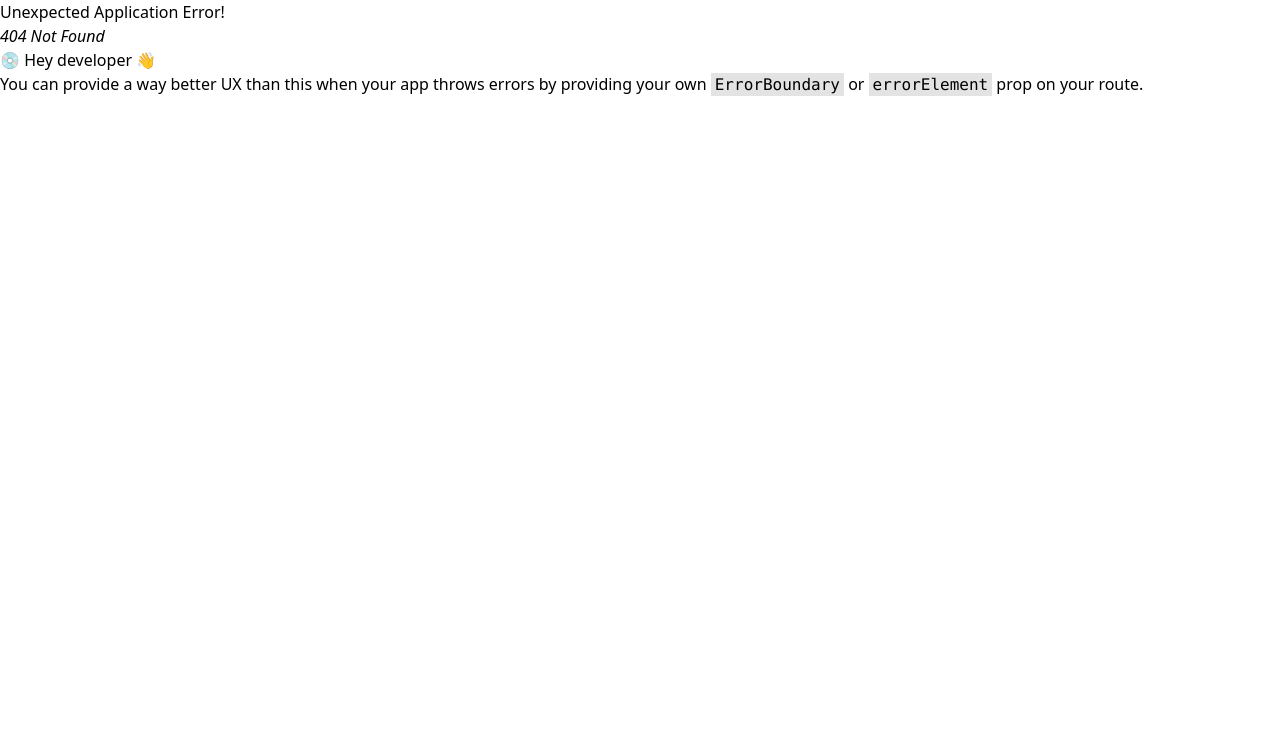
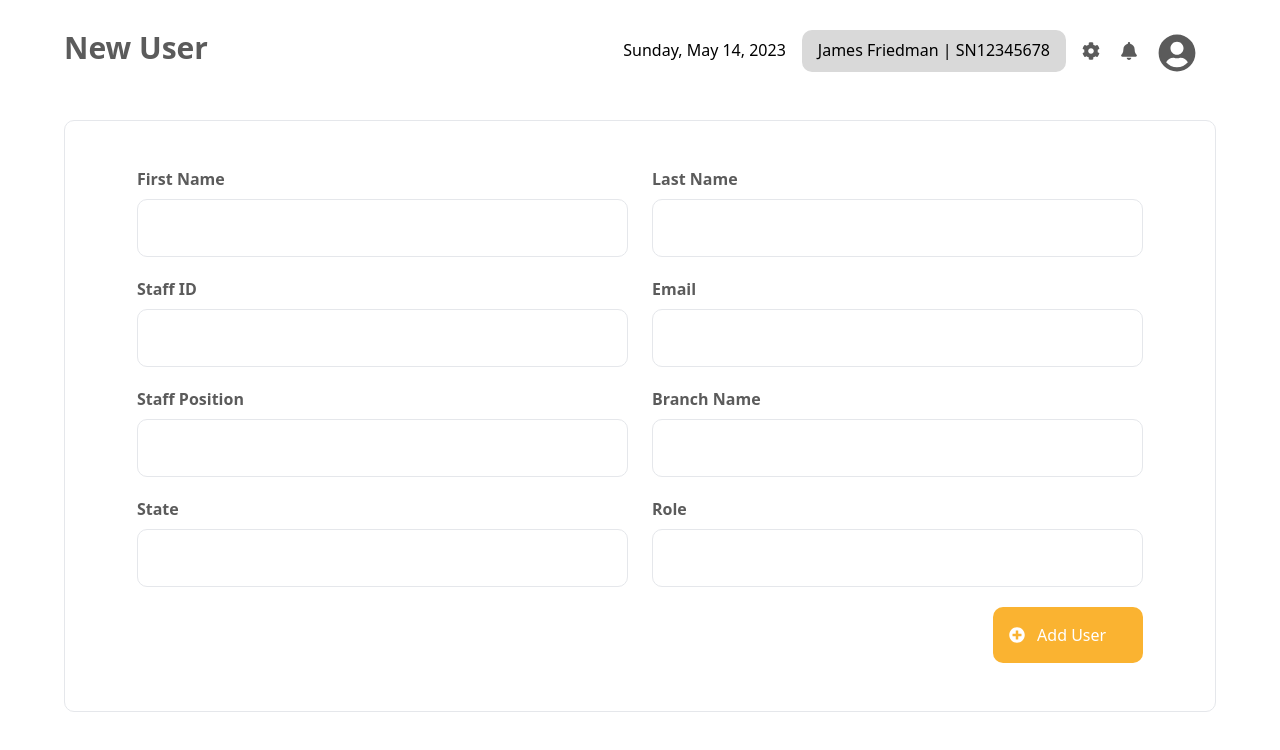
Before and after one commit to devdodo/first-procurement, a React (Create React App) app: page /admin in a window 1280 px wide. Before the commit this address had no page. Shown: the top 750 px of the page. Built offline with nearby package versions, Linux system fonts and the light colour scheme.

Commit message:
addItems logic created and Admin page created

```diff
--- a/src/App.css
+++ b/src/App.css
@@ -1,47 +1,66 @@
-.bg-primary{
-  background-color: #00305D;
+.bg-primary {
+	background-color: #00305d;
 }
 
-.bg-secondary{
-  background-color: #FAB331;
+.bg-secondary {
+	background-color: #fab331;
 }
 
-.bg-secondary:hover{
-  background-color: #F9A100;
+.bg-secondary:hover {
+	background-color: #f9a100;
 }
 
-.text-secondary{
-  color: #FAB331;
+.text-secondary {
+	color: #fab331;
 }
 
-.active{
-  background-color: #FAB331;
+.active {
+	background-color: #fab331;
 }
 
-.width-main{
+.width-main {
 	width: 100%;
 }
 
-.w-card{
+.w-card {
 	width: 23%;
 }
 
-.border-rounded{
+.border-rounded {
 	border-radius: 10px;
 }
 
-th, td{
+th,
+td {
 	padding: 11px;
 }
 
-.side-nav-height{
+.side-nav-height {
 	height: 85%;
 }
 
-.input-width{
+.input-width {
 	width: 550px;
 }
 
-.w-textarea{
+.w-textarea {
 	max-width: 820px;
 }
+
+.w-items {
+	max-width: 820px;
+}
+
+.error {
+	color: red;
+}
+
+.container {
+	width: 90%;
+	margin: auto;
+	margin-top: 30px;
+}
+
+.btn {
+	width: 150px;
+}
--- a/src/components/AddItems.jsx
+++ b/src/components/AddItems.jsx
@@ -1,56 +1,191 @@
-import React from 'react'
-import { FaPlusCircle } from 'react-icons/fa'
-import AddButton from './AddButton'
+import React from 'react';
+import { FaPlusCircle } from 'react-icons/fa';
+import AddButton from './AddButton';
+import { useState } from 'react';
 
 const AddItems = () => {
+	//Item list
+	const [item, setItem] = useState('');
+	const [quantity, setQuantity] = useState('');
+
+	//Error State
+	const [itemError, setitemError] = useState('');
+	const [quantityError, setQuantityError] =
+		useState('');
+
+	const onChangeItem = (e) => {
+		setItem(e.target.value);
+	};
+	const onChangeQuantity = (e) => {
+		setQuantity(e.target.value);
+	};
+
+	//state of items_quant
+	const [items, setitems] = useState([]);
+
+	const onClickAddItem = (e) => {
+		e.preventDefault();
+		console.log('click');
+
+		//Convert quantity from string to integer
+		const quantityInt = parseFloat(quantity);
+
+		//Error Handling
+		if (item === '') {
+			setitemError('Please enter a valid item!');
+			return;
+		} else setitemError('');
+
+		if (isNaN(quantityInt) || quantityInt < 1) {
+			setQuantityError(
+				'Please enter a valid quantity!',
+			);
+			return;
+		} else setQuantityError('');
+
+		//Item and quantity
+		const item_quant = {
+			item,
+			quantity,
+		};
+		setitems([...items, item_quant]);
+		console.log(items);
+
+		//Clear errors
+		setitemError('');
+		setQuantityError('');
+	};
+
+	//options populated from back end
+	const options = [
+		{ value: '', label: '' },
+		{ value: 'laptop1', label: 'laptop1' },
+		{ value: 'laptop2', label: 'laptop2' },
+		{ value: 'laptop3', label: 'laptop3' },
+		{ value: 'laptop4', label: 'laptop4' },
+	];
 
 	const AddItem = () => {
-        return(
-            <div className='p-4 bg-secondary border-rounded text-white mb-8 flex'>
+		return (
+			<div
+				className='p-4 bg-secondary border-rounded text-white mb-8 flex'
+				onClick={onClickAddItem}
+			>
 				<FaPlusCircle className='mt-1 mr-3' />
 				Add Item
 			</div>
-        )
-    }
+		);
+	};
 	return (
 		<div>
-        <div className="section-title mb-3">
-            <p className='font-semibold' style={{color: '#5B5B5B'}}>Request Form</p>
+			<div className='section-title mb-3'>
+				<p
+					className='font-semibold'
+					style={{ color: '#5B5B5B' }}
+				>
+					Request Form
+				</p>
 			</div>
-        <div className="section-table border border-1 border-rounded p-4">
-            <form action="">
-                <div className="form-group flex">
-                    <div className="form-item flex flex-col mr-4">
-                        <label htmlFor="items" className="font-semibold mb-2" style={{color: '#5B5B5B'}}>Item(s)</label>
-                        <select className='input-width p-4 border border-rounded bg-white'>
-                            <option>Laptop</option>
-                            <option>Laptop</option>
-                            <option>Laptop</option>
-                            <option>Laptop</option>
+			<div className='section-table border border-1 border-rounded p-4'>
+				<form action=''>
+					<div className='form-group flex'>
+						<div className='form-item flex flex-col mr-4'>
+							<label
+								htmlFor='items'
+								className='font-semibold mb-2'
+								style={{ color: '#5B5B5B' }}
+							>
+								Item(s)
+							</label>
+							<select
+								className='input-width p-4 border border-rounded bg-white'
+								onChange={onChangeItem}
+							>
+								{options.map((option, index) => (
+									<option
+										key={index}
+										value={option.value}
+									>
+										{option.label}
+									</option>
+								))}
 							</select>
+							{itemError && (
+								<span className='error mt-1'>
+									{itemError}
+								</span>
+							)}
+							{quantityError && (
+								<span className='error mt-1'>
+									{quantityError}
+								</span>
+							)}
 						</div>
-                    <div className="form-item flex flex-col mr-4">
-                        <label htmlFor="items" className="font-semibold mb-2" style={{color: '#5B5B5B'}}>Quantity</label>
-                        <input type="number" name="itemNumber" id=""  className='w-28 p-4 border border-rounded bg-white'/>
+						<div className='form-item flex flex-col mr-4'>
+							<label
+								htmlFor='items'
+								className='font-semibold mb-2'
+								style={{ color: '#5B5B5B' }}
+							>
+								Quantity
+							</label>
+							<input
+								type='number'
+								name='itemNumber'
+								id=''
+								className='w-28 p-4 border border-rounded bg-white'
+								onChange={onChangeQuantity}
+								value={quantity}
+							/>
 						</div>
-                    <div className="form-item">
-                        <br className='mb-2'/>
+						<div className='form-item'>
+							<br className='mb-2' />
 							<AddItem />
 						</div>
 					</div>
-                <div className="form-group mb-3">
-                    <div className="form-item flex flex-col mr-4">
-                        <label htmlFor="items" className="font-semibold mb-2" style={{color: '#5B5B5B'}}>Comment</label>
-                        <textarea name="" id="" cols="40" rows="5" className='w-textarea p-4 border border-rounded bg-white'></textarea>
+
+					<div className='form-group flex flex-col mr-4 w-items'>
+						{items.map((item, index) => (
+							<div
+								key={index}
+								className='form-item flex items-center space-x-9 pl-5 p-4 border border-rounded mb-2'
+								style={{
+									backgroundColor: '#F1F1F1',
+								}}
+							>
+								<div>{item.item}</div>
+								<div>{item.quantity}</div>
+							</div>
+						))}
+					</div>
+					<div className='form-group mb-3 mt-4'>
+						<div className='form-item flex flex-col mr-4'>
+							<label
+								htmlFor='items'
+								className='font-semibold mb-2'
+								style={{ color: '#5B5B5B' }}
+							>
+								Comment
+							</label>
+							<textarea
+								name=''
+								id=''
+								cols='40'
+								rows='5'
+								className='w-textarea p-4 border border-rounded bg-white'
+							></textarea>
 						</div>
 					</div>
-                <div className="form-group">
-                    <AddButton btnText={"Send Request"}  btnIcon={true}/>
+					<div className='form-group'>
+						<AddButton
+							btnText={'Send Request'}
+							btnIcon={true}
+						/>
 					</div>
 				</form>
 			</div>
 		</div>
-  )
-}
+	);
+};
 
-export default AddItems
+export default AddItems;
--- /dev/null
+++ b/src/pages/Admin.jsx
@@ -0,0 +1,254 @@
+import React from 'react';
+import { FaPlusCircle } from 'react-icons/fa';
+import { useState } from 'react';
+import Header from '../components/Header';
+
+const Admin = () => {
+	const currentPage = 'New User';
+	//Item list
+	const [firstName, setFirstName] = useState('');
+	const [lastName, setLastName] = useState('');
+	const [staffID, setStaffID] = useState('');
+	const [email, setEmail] = useState('');
+	const [staffPosition, setStaffPosition] =
+		useState('');
+	const [branchName, setBranchName] =
+		useState('');
+	const [state, setState] = useState('');
+	const [role, setRole] = useState('');
+
+	//Error State
+	const [firstNameError, setFirstNameError] =
+		useState('');
+	const [lastNameError, setLastNameError] =
+		useState('');
+	const [staffIDError, setStaffIDError] =
+		useState('');
+	const [emailError, setEmailError] =
+		useState('');
+	const [
+		staffPositionError,
+		setStaffPositionError,
+	] = useState('');
+	const [branchNameError, setBranchNameError] =
+		useState('');
+	const [stateError, setStateError] =
+		useState('');
+	const [roleError, setRoleError] = useState('');
+
+	//onChange Events
+	const onChangeFirstName = (e) => {
+		setFirstName(e.target.value);
+	};
+
+	const onClickAddItem = (e) => {
+		e.preventDefault();
+		console.log('click');
+	};
+
+	//Role options populated from back end
+	const options = [
+		{ value: '', label: '' },
+		{ value: 'Amin', label: 'Admin' },
+		{ value: 'COSM', label: 'COSM' },
+		{ value: 'HBS', label: 'HBS' },
+		{ value: 'Proc', label: 'Proc' },
+	];
+
+	const AddUser = () => {
+		return (
+			<div
+				className='p-4 bg-secondary border-rounded text-white mb-8 flex btn'
+				onClick={onClickAddItem}
+			>
+				<FaPlusCircle className='mt-1 mr-3' />
+				Add User
+			</div>
+		);
+	};
+	return (
+		<div className='container'>
+			<Header currentPage={currentPage} />
+
+			<div className='section-table border border-1 border-rounded p-4'>
+				<form action=''>
+					<div className='space-y-5 container'>
+						<div className='form-group flex space-x-6'>
+							<div className='form-item flex flex-col w-1/2'>
+								<label
+									htmlFor='items'
+									className='font-semibold mb-2'
+									style={{ color: '#5B5B5B' }}
+								>
+									First Name
+								</label>
+								<input
+									type='text'
+									name=''
+									id=''
+									className='p-4 border border-rounded bg-white'
+								/>
+								{firstNameError && (
+									<span className='error mt-1'>
+										{firstNameError}
+									</span>
+								)}
+							</div>
+							<div className='form-item flex flex-col w-1/2'>
+								<label
+									htmlFor='items'
+									className='font-semibold mb-2'
+									style={{ color: '#5B5B5B' }}
+								>
+									Last Name
+								</label>
+								<input
+									type='text'
+									name=''
+									id=''
+									className=' p-4 border border-rounded bg-white'
+								/>
+								{lastNameError && (
+									<span className='error mt-1'>
+										{lastNameError}
+									</span>
+								)}
+							</div>
+						</div>
+						<div className='form-group flex space-x-6'>
+							<div className='form-item flex flex-col w-1/2'>
+								<label
+									htmlFor='items'
+									className='font-semibold mb-2'
+									style={{ color: '#5B5B5B' }}
+								>
+									Staff ID
+								</label>
+								<input
+									type='text'
+									name=''
+									id=''
+									className='p-4 border border-rounded bg-white'
+								/>
+								{staffIDError && (
+									<span className='error mt-1'>
+										{staffIDError}
+									</span>
+								)}
+							</div>
+							<div className='form-item flex flex-col w-1/2'>
+								<label
+									htmlFor='items'
+									className='font-semibold mb-2'
+									style={{ color: '#5B5B5B' }}
+								>
+									Email
+								</label>
+								<input
+									type='email'
+									name=''
+									id=''
+									className=' p-4 border border-rounded bg-white'
+								/>
+								{emailError && (
+									<span className='error mt-1'>
+										{emailError}
+									</span>
+								)}
+							</div>
+						</div>
+						<div className='form-group flex space-x-6'>
+							<div className='form-item flex flex-col w-1/2'>
+								<label
+									htmlFor='items'
+									className='font-semibold mb-2'
+									style={{ color: '#5B5B5B' }}
+								>
+									Staff Position
+								</label>
+								<input
+									type='text'
+									name=''
+									id=''
+									className=' p-4 border border-rounded bg-white'
+								/>
+								{staffPositionError && (
+									<span className='error mt-1'>
+										{staffPositionError}
+									</span>
+								)}
+							</div>
+							<div className='form-item flex flex-col w-1/2'>
+								<label
+									htmlFor='items'
+									className='font-semibold mb-2'
+									style={{ color: '#5B5B5B' }}
+								>
+									Branch Name
+								</label>
+								<input
+									type='text'
+									name=''
+									id=''
+									className='p-4 border border-rounded bg-white'
+								/>
+								{branchNameError && (
+									<span className='error mt-1'>
+										{branchNameError}
+									</span>
+								)}
+							</div>
+						</div>
+						<div className='form-group flex space-x-6'>
+							<div className='form-item flex flex-col w-1/2'>
+								<label
+									htmlFor='items'
+									className='font-semibold mb-2'
+									style={{ color: '#5B5B5B' }}
+								>
+									State
+								</label>
+								<input
+									type='text'
+									name=''
+									id=''
+									className='p-4 border border-rounded bg-white'
+								/>
+								{stateError && (
+									<span className='error mt-1'>
+										{stateError}
+									</span>
+								)}
+							</div>
+							<div className='form-item flex flex-col  w-1/2'>
+								<label
+									htmlFor='items'
+									className='font-semibold mb-2'
+									style={{ color: '#5B5B5B' }}
+								>
+									Role
+								</label>
+								<input
+									type='text'
+									name=''
+									id=''
+									className='p-4 border border-rounded bg-white'
+								/>
+								{roleError && (
+									<span className='error mt-1'>
+										{roleError}
+									</span>
+								)}
+							</div>
+						</div>
+						<div className='form-item mb-2 flex flex-row justify-end'>
+							<AddUser />
+						</div>
+					</div>
+				</form>
+			</div>
+		</div>
+	);
+};
+
+export default Admin;
```
Also changed, not shown: src/App.js (+22 -17 lines), src/pages/NewRequest.jsx (+12 -12 lines). Lines whose indentation alone changed are shown as unchanged.
